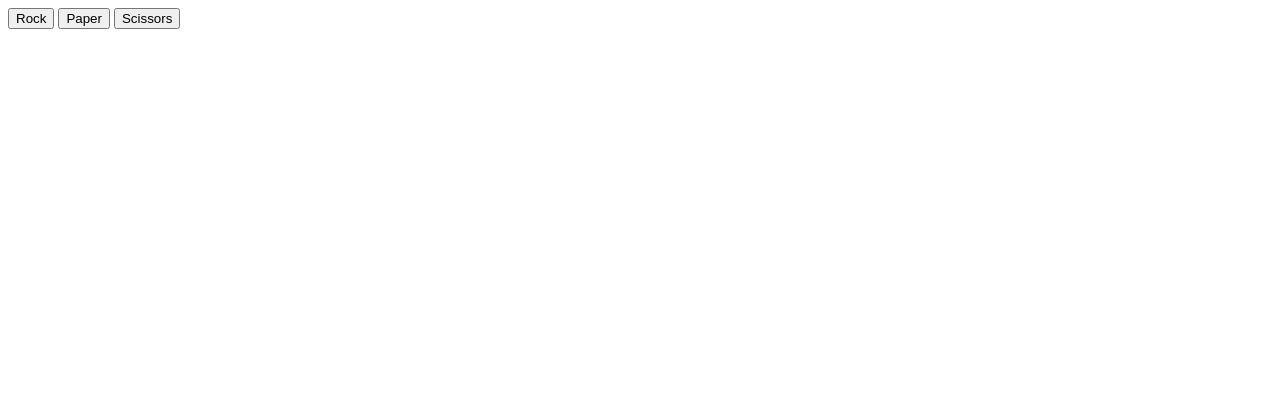
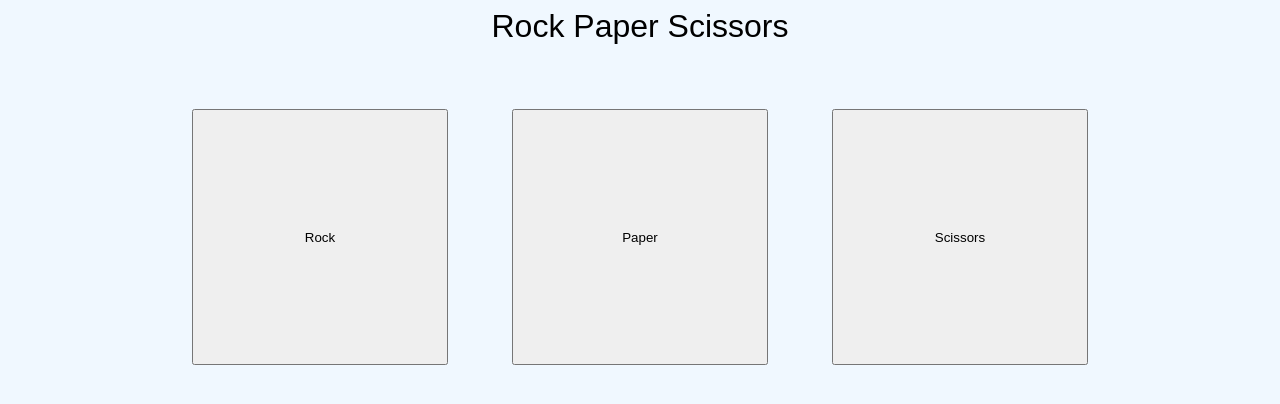
Before and after one commit to CoryMci/rock-paper-scissors, a plain HTML site: page index.html in a window 1280 px wide. Drawn offline with Linux system fonts and the light colour scheme.

Commit message:
Add flexboxes and minor style adjustments

```diff
--- a/index.html
+++ b/index.html
@@ -9,6 +9,7 @@
     <link rel="stylesheet" href="style.css">
 </head>
 <body>
+    <div>Rock Paper Scissors</div>
     <div class='buttons'>
         <button id="0">Rock</button>
         <button id="1">Paper</button>
--- a/style.css
+++ b/style.css
@@ -0,0 +1,27 @@
+body {
+    background-color:aliceblue;
+    font-family: Arial, Helvetica, sans-serif;
+    font-size: 32px;
+    display: flex;
+    flex-direction: column;
+    align-items: center;
+    justify-content: space-between;
+    gap: 64px;
+}
+
+.buttons {
+    display:flex;
+    justify-content: space-between;
+    gap:64px;
+}
+
+button {
+    width: 256px;
+    height: 256px;
+}
+
+.scoreboard {
+    display:  flex;
+    justify-content: space-between;
+    gap: 128px;
+}
```
